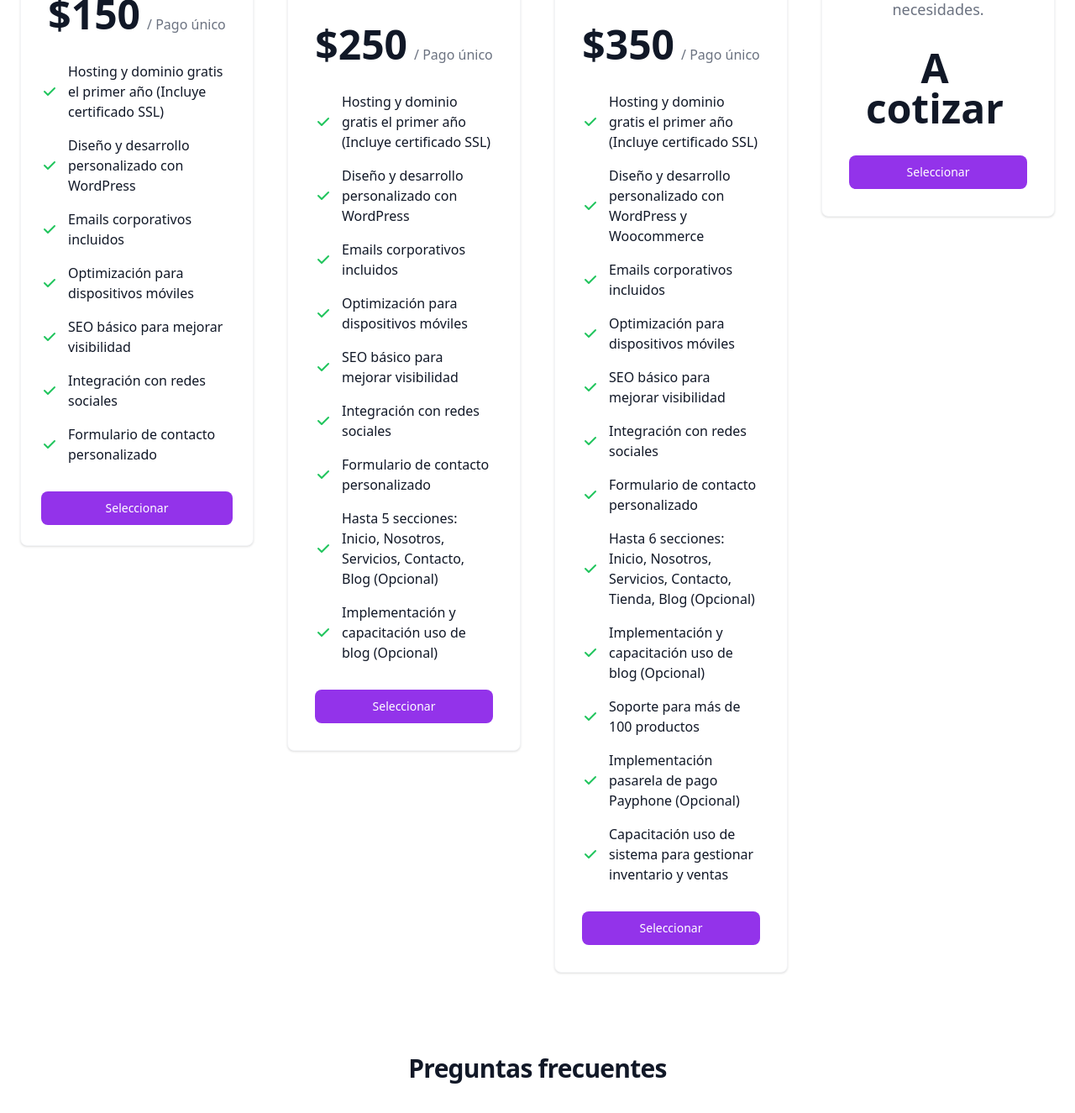
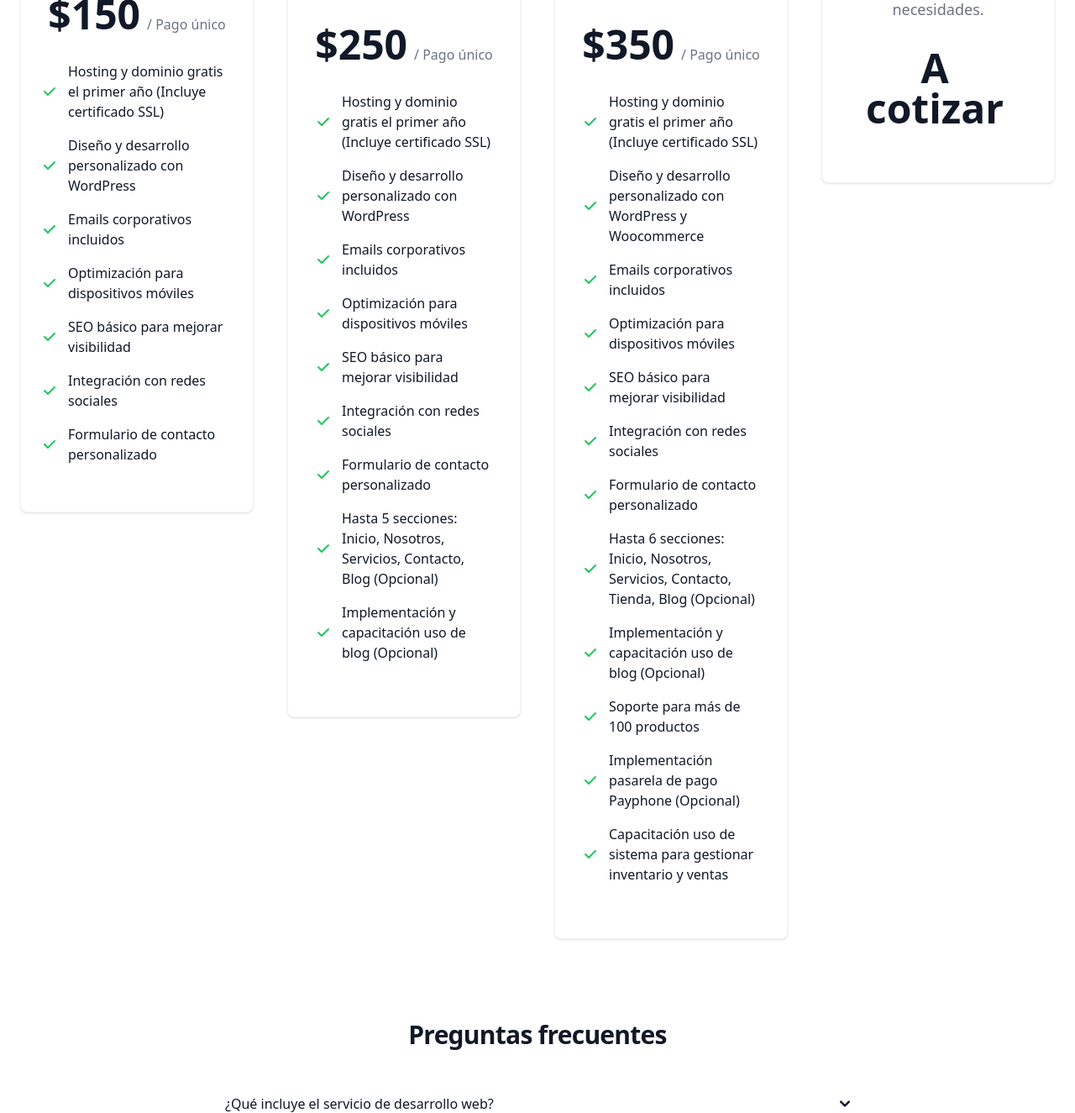
Before and after one commit to MU-NAQ/eddielemosweb, a plain HTML site: page index.html in a window 1280 px wide. Shown: the part 3014-4339 px from the top of the page at 84% size. Drawn offline with nearby package versions, Linux system fonts and the light colour scheme.

Commit message:
Optimiza botones de contacto

```diff
--- a/index.html
+++ b/index.html
@@ -56,7 +56,7 @@
           </a>
           <div class="flex items-center lg:order-2">
             <a
-              href="tel:0958762299"
+              href="https://wa.link/mbxvi2" target="_blank"
               class="text-white bg-purple-700 hover:bg-purple-800 focus:ring-4 focus:ring-purple-300 font-medium rounded-lg text-sm px-4 lg:px-5 py-2 lg:py-2.5 sm:mr-2 lg:mr-0 focus:outline-none flex items-center gap-2"
             >
               Contáctame
@@ -543,11 +543,6 @@
                 <span>Formulario de contacto personalizado</span>
               </li>
             </ul>
-            <a
-              href="#"
-              class="text-white bg-purple-600 hover:bg-purple-700 focus:ring-4 focus:ring-purple-200 font-medium rounded-lg text-sm px-5 py-2.5 text-center dark:text-white"
-              >Seleccionar</a
-            >
           </div>
           <!-- Pricing Card -->
           <div
@@ -717,11 +712,6 @@
                 >
               </li>
             </ul>
-            <a
-              href="#"
-              class="text-white bg-purple-600 hover:bg-purple-700 focus:ring-4 focus:ring-purple-200 font-medium rounded-lg text-sm px-5 py-2.5 text-center"
-              >Seleccionar</a
-            >
           </div>
           <!-- Pricing Card -->
           <div
@@ -945,11 +935,6 @@
                 >
               </li>
             </ul>
-            <a
-              href="#"
-              class="text-white bg-purple-600 hover:bg-purple-700 focus:ring-4 focus:ring-purple-200 font-medium rounded-lg text-sm px-5 py-2.5 text-center"
-              >Seleccionar</a
-            >
           </div>
           <!-- SISTEMAS A MEDIDA -->
           <div
@@ -963,11 +948,6 @@
             <div class="flex items-baseline justify-center my-8">
               <span class="mr-2 text-5xl font-extrabold">A cotizar</span>
             </div>
-            <a
-              href="#"
-              class="text-white bg-purple-600 hover:bg-purple-700 focus:ring-4 focus:ring-purple-200 font-medium rounded-lg text-sm px-5 py-2.5 text-center"
-              >Seleccionar</a
-            >
           </div>
         </div>
       </div>
@@ -1133,7 +1113,7 @@
             y juntos crearemos la solución digital perfecta para ti.
           </p>
           <a
-            href="tel:+593958762299"
+            href="https://wa.link/mbxvi2" target="_blank"
             class="text-white bg-purple-700 hover:bg-purple-800 focus:ring-4 focus:ring-purple-300 font-medium rounded-lg text-sm px-5 py-2.5 mr-2 mb-2 focus:outline-none"
             >Contáctame</a
           >
```
